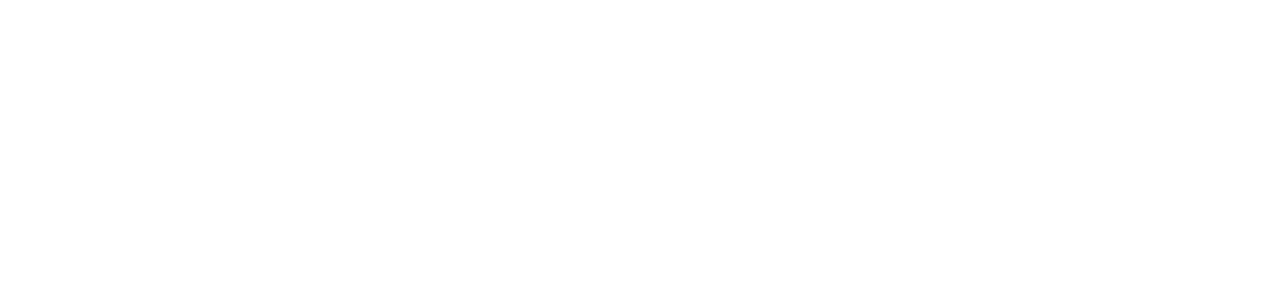
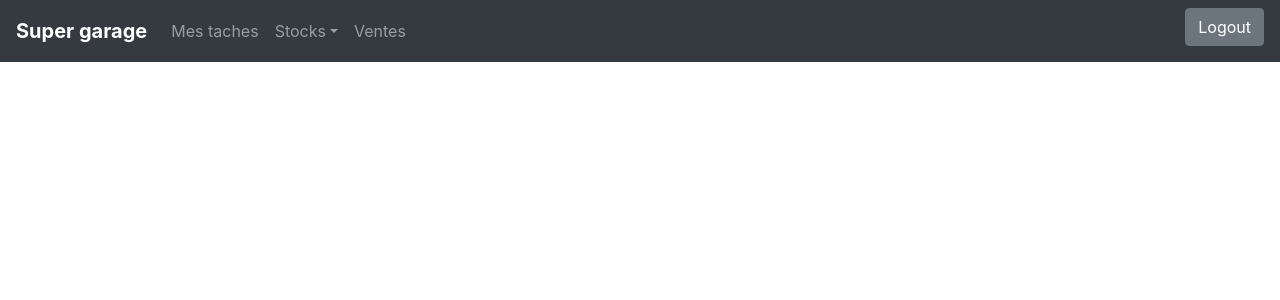
Before and after one commit to 2021-d15-tp7-team-1/garage-fullstack, a React (Create React App) app in the folder app-react/: page / in a window 1280 px wide. Shown: the top 300 px of the page. Built offline with nearby package versions, Linux system fonts and the light colour scheme.

Commit message:
add axios + structure menu

```diff
--- a/app-react/package.json
+++ b/app-react/package.json
@@ -6,6 +6,7 @@
     "@testing-library/jest-dom": "^5.15.1",
     "@testing-library/react": "^11.2.7",
     "@testing-library/user-event": "^12.8.3",
+    "axios": "^0.24.0",
     "bootstrap": "^4.6.1",
     "react": "^17.0.2",
     "react-dom": "^17.0.2",
--- a/app-react/src/App.js
+++ b/app-react/src/App.js
@@ -1,11 +1,43 @@
 import logo from './logo.svg';
 import './App.css';
+import { Link,Route,Switch } from "react-router-dom";
+/** Importation du FrameWork Boostrap 4 */
+import 'bootstrap/dist/css/bootstrap.css';
+//import 'bootstrap/dist/js/bootstrap.bundle';
 
 function App() {
   return (
     <div>
+    <nav class="navbar navbar-expand-lg navbar-dark bg-dark">
+      <a class="navbar-brand" href="#"><strong>Super garage</strong></a>
+      <div class="collapse navbar-collapse" id="navbarSupportedContent">
+            <ul class="navbar-nav">
+                <li class="nav-item"><Link className="nav-link" to="/taches">Mes taches</Link></li>
+                <li class="nav-item dropdown">
+                    <a class="nav-link dropdown-toggle" data-toggle="dropdown" href="#">Stocks</a>
+                    <div class="dropdown-menu">
+                        <Link className="dropdown-item" to="/pieces">Pièces & Articles</Link>
+                        <Link className="dropdown-item" to="/vehicules">Véhicules</Link>
+                    </div>
+                </li>
+                <li class="nav-item"><Link className="nav-link" href="#">Ventes</Link></li>
+            </ul>
 
+        </div>
+        <form action="/logout" method="post">
+            <button type="submit" class="btn btn-secondary mb-2 float-right">Logout</button>
+        </form>
+    </nav>
+
+    <Switch>
+      <Route path="/" exact component=""/>
+      <Route path="/taches" component=""/>
+      <Route path="/pieces" component=""/>
+      <Route path="/vehicules" component=""/>
+      <Route path="/ventes" component=""/>
+    </Switch>
     </div>
+
   );
 }
 
```
Also changed, not shown: 1 other file (tests, documents, lock files or other folders).
